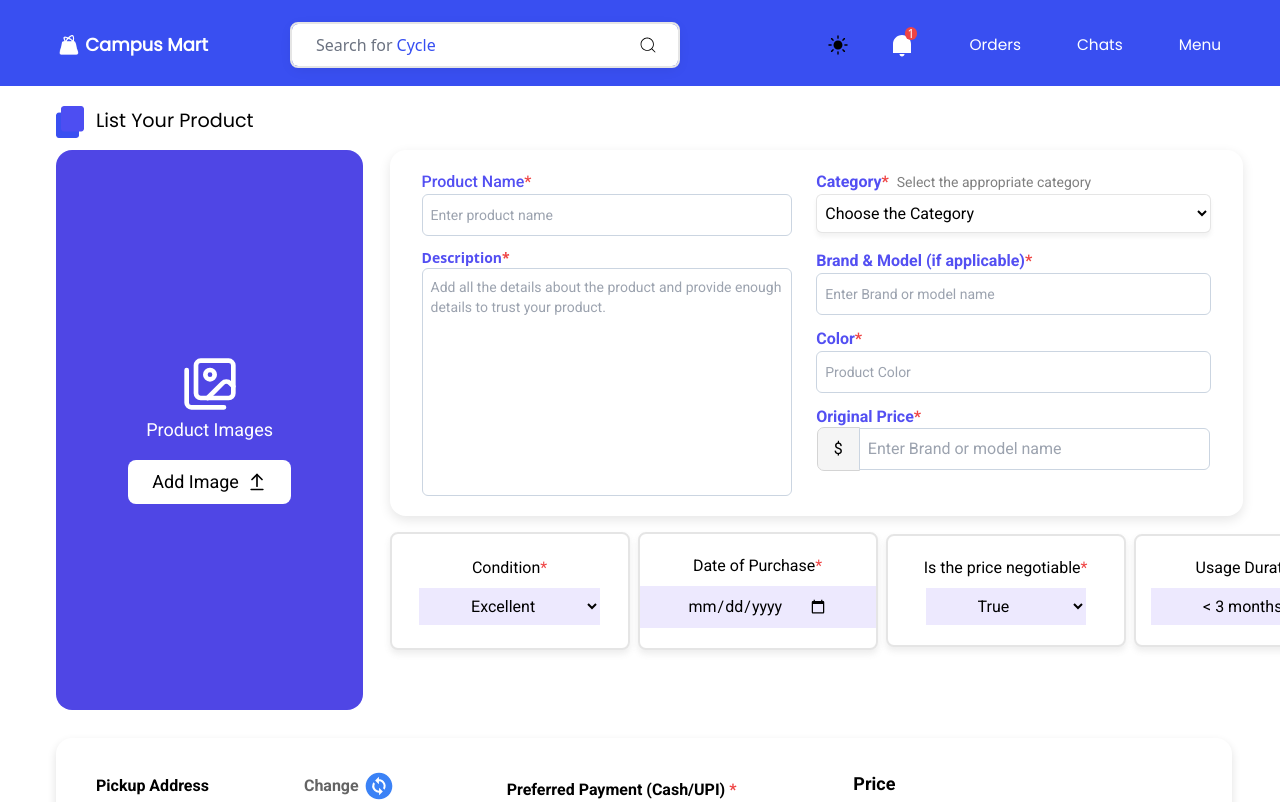
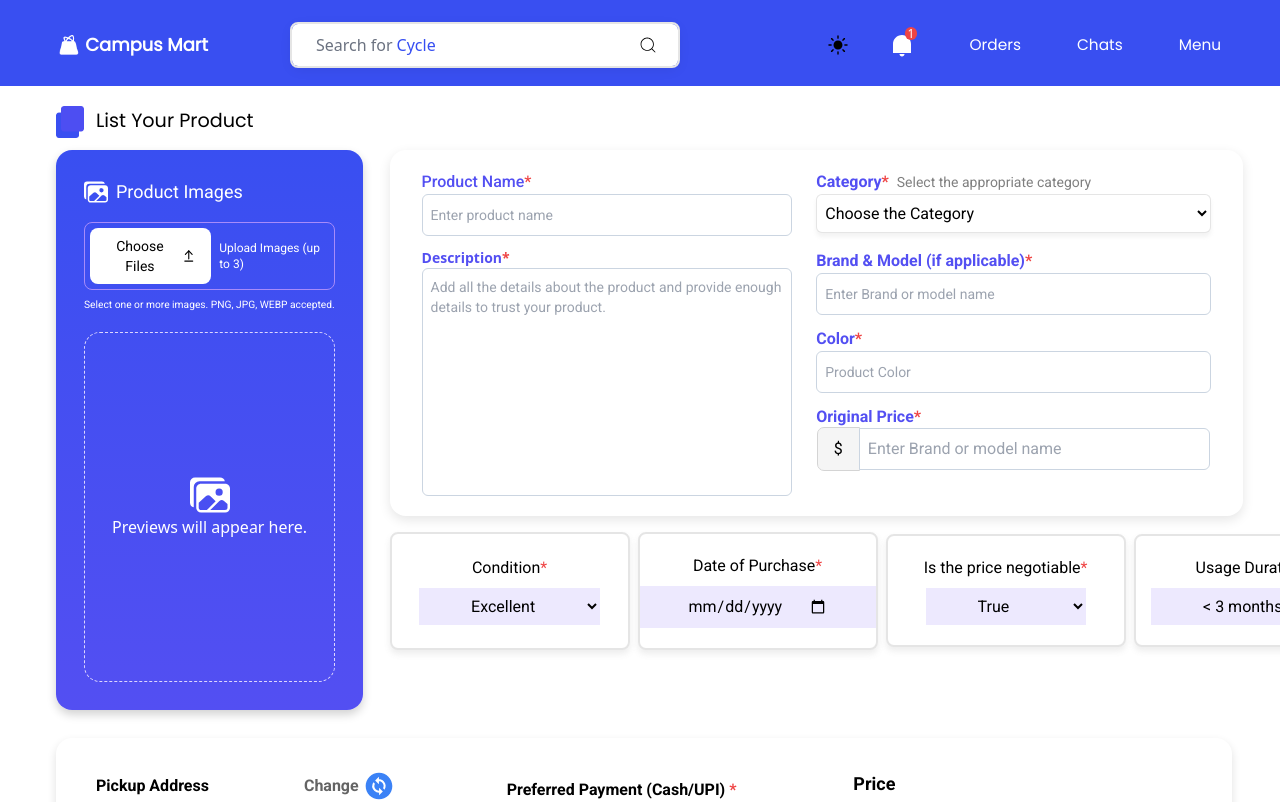
Before and after one commit to SarthakKrishak/Campus_Mart, a React (Vite) app in the folder frontend/: page /upload in a window 1280 px wide. Shown: the top 802 px of the page. Built offline with nearby package versions, Linux system fonts and the light colour scheme; the HTML template or start-up script is replaced by a standard one; a web font is replaced by a local one.

Commit message:
front-fix7

```diff
--- a/frontend/src/Pages/ProductListing.jsx
+++ b/frontend/src/Pages/ProductListing.jsx
@@ -2,6 +2,7 @@ import React from "react";
 import Header from "../Components/Header";
 import axios from "axios";
 import { Images } from "lucide-react";
+import { IoImages } from "react-icons/io5";
 import { ArrowUpFromLine } from "lucide-react";
 import { MdChangeCircle } from "react-icons/md";
 import { FaRupeeSign } from "react-icons/fa";
@@ -77,24 +78,38 @@ const ProductListing = () => {
               </h1>
             </div>
             {/* Image upload */}
-            <div className="lg:h-full lg:w-[24vw] bg-gradient-to-b from-indigo-600 to-indigo-600  flex flex-col justify-center items-center ml-5 lg:ml-14 lg:mr-16 mr-6 lg:rounded-2xl rounded-xl text-white gap-4 pt-14 pb-14 lg:pt-0 lg:pb-0 md:pt-20 md:pb-20">
-              <div className="flex flex-col justify-center items-center gap-1">
-                <Images className="lg:size-14 size-8 md:size-9" />
+            <div className="lg:h-full lg:w-[24vw] bg-gradient-to-b from-[#394FF1] to-[#534FF2] shadow-[0px_4.410558223724365px_10px_0px_rgba(0,0,0,0.18)] flex flex-col lg:pl-7 items-start ml-5 lg:ml-14 lg:mr-16 mr-6 lg:rounded-2xl rounded-xl text-white gap-4 pt-14 pb-14 md:pt-20 md:pb-20 lg:pt-7 lg:pr-7 lg:gap-2 lg:pb-7">
+              <div className="flex justify-center items-center gap-1 lg:gap-2">
+                <IoImages className="lg:size-6 size-8 md:size-9" />
                 <h1 className="lg:text-lg font-roboto">Product Images</h1>
               </div>
+              <div className="w-full border border-violet-400 rounded-lg p-[0.4vw] flex items-center gap-2 lg:mt-2">
                 <button
-                className="bg-white text-black lg:py-2 py-1 lg:px-6 px-4 lg:rounded-lg rounded-md lg:text-lg text-sm flex justify-between gap-2 items-center font-roboto leading-loose"
-                onClick={() => document.getElementById("fileInput").click()} // Trigger the hidden input
+                  className="bg-white text-black lg:py-2 py-1 lg:px-4 px-4 lg:rounded-lg rounded-md lg:text-sm text-base flex justify-between gap-2 items-center font-roboto leading-loose"
+                  onClick={() => document.getElementById("fileInput").click()}
                 >
-                Add Image
-                <ArrowUpFromLine className="lg:size-5 size-4" />
+                  Choose Files
+                  <ArrowUpFromLine className="lg:size-4 size-4" />
                 </button>
                 <input
                   type="file"
                   id="fileInput"
-                className="hidden" // Hide the input element
-                onChange={handleImageChange} // Handle file selection
+                  className="hidden"
+                  onChange={handleImageChange}
                 />
+                <h1 className="lg:text-xs font-roboto leading-snug font-light">
+                  Upload Images (up to 3)
+                </h1>
+              </div>
+              <h1 className="font-roboto lg:text-[0.8vw] leading-snug">
+                Select one or more images. PNG, JPG, WEBP accepted.
+              </h1>
+              <div className="border-dashed border border-violet-200 w-full h-full flex flex-col items-center justify-center rounded-2xl lg:mt-3">
+                <IoImages className="lg:size-10 size-8 md:size-9" />
+                <h1 className="text-white text-sm md:text-base">
+                  Previews will appear here.
+                </h1>
+              </div>
             </div>
           </div>
 
```
Lines whose indentation alone changed are shown as unchanged.
